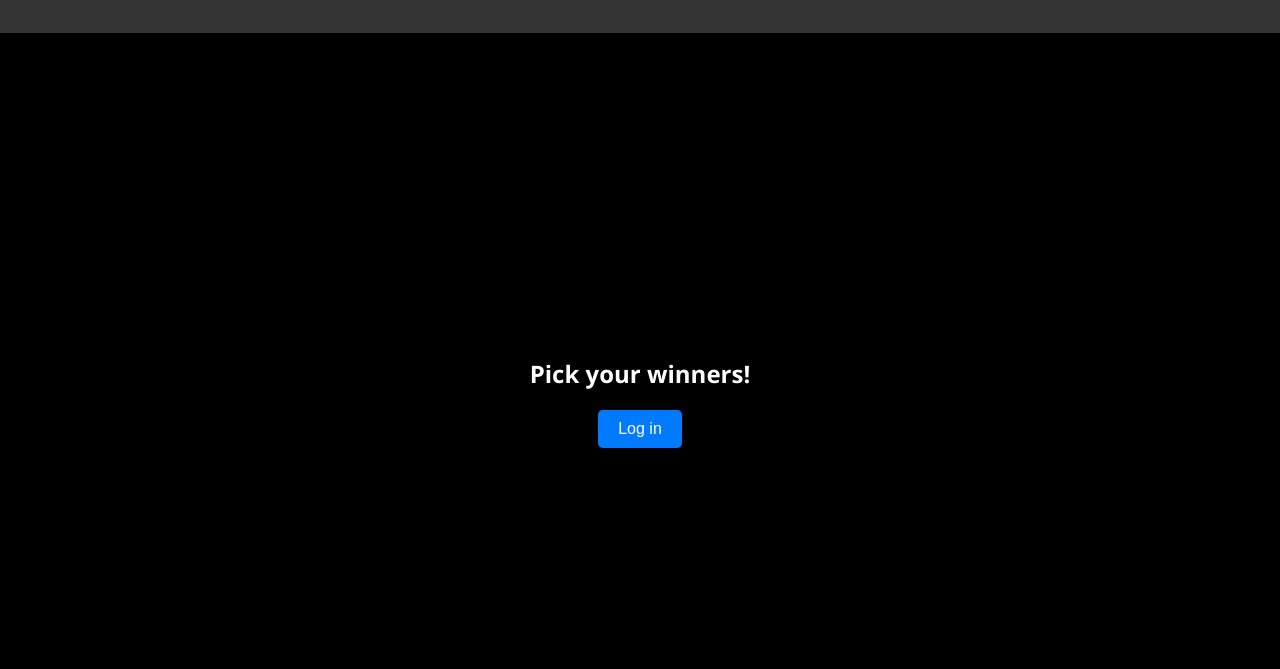
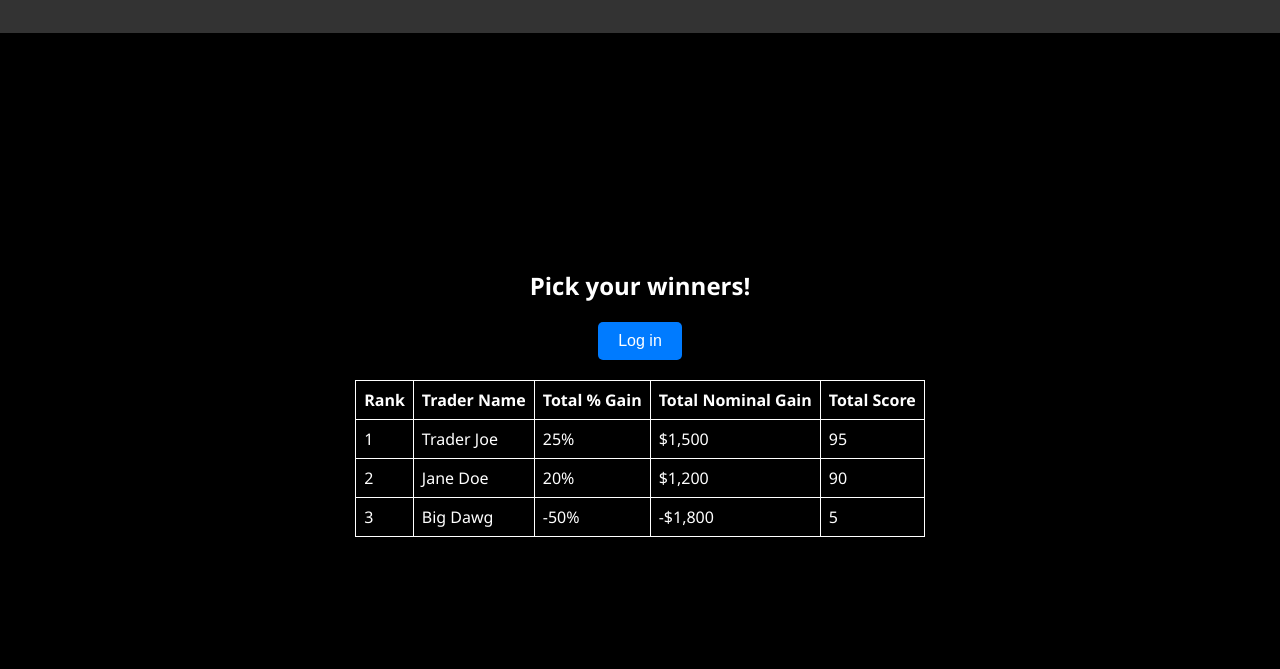
Before and after one commit to OmeadMusa/CompetitiveTrading, a plain HTML site: page index.html in a window 1280 px wide. Shown: the part 131-800 px from the top of the page. Drawn offline with Linux system fonts and the light colour scheme.

Commit message:
Adding table with dummy data

```diff
--- a/index.html
+++ b/index.html
@@ -19,6 +19,44 @@
         <section class="hero">
             <h2>Pick your winners!</h2>
             <button>Log in</button>
+			<div class="table-container">
+    <table>
+        <thead>
+            <tr>
+                <th>Rank</th>
+                <th>Trader Name</th>
+                <th>Total % Gain</th>
+                <th>Total Nominal Gain</th>
+                <th>Total Score</th>
+            </tr>
+        </thead>
+        <tbody>
+            <tr>
+                <td>1</td>
+                <td>Trader Joe</td>
+                <td>25%</td>
+                <td>$1,500</td>
+                <td>95</td>
+            </tr>
+            <tr>
+                <td>2</td>
+                <td>Jane Doe</td>
+                <td>20%</td>
+                <td>$1,200</td>
+                <td>90</td>
+            </tr>
+            <tr>
+                <td>3</td>
+                <td>Big Dawg</td>
+                <td>-50%</td>
+                <td>-$1,800</td>
+                <td>5</td>
+            </tr>
+            <!-- Add more rows as needed -->
+        </tbody>
+    </table>
+</div>
+
         </section>
 		<div id="loginModal" class="modal">
     <div class="modal-content">
--- a/style.css
+++ b/style.css
@@ -85,3 +85,25 @@ footer {
     text-decoration: none;
     cursor: pointer;
 }
+
+.table-container {
+    margin-top: 20px;
+    backdrop-filter: blur(5px);
+}
+
+table {
+    width: 100%;
+    border-collapse: collapse;
+}
+
+th, td {
+    text-align: left;
+    padding: 8px;
+    color: #fff;
+    border: 1px solid #fff;
+    background-color: #000;
+}
+
+thead th {
+    font-weight: bold;
+}
```
